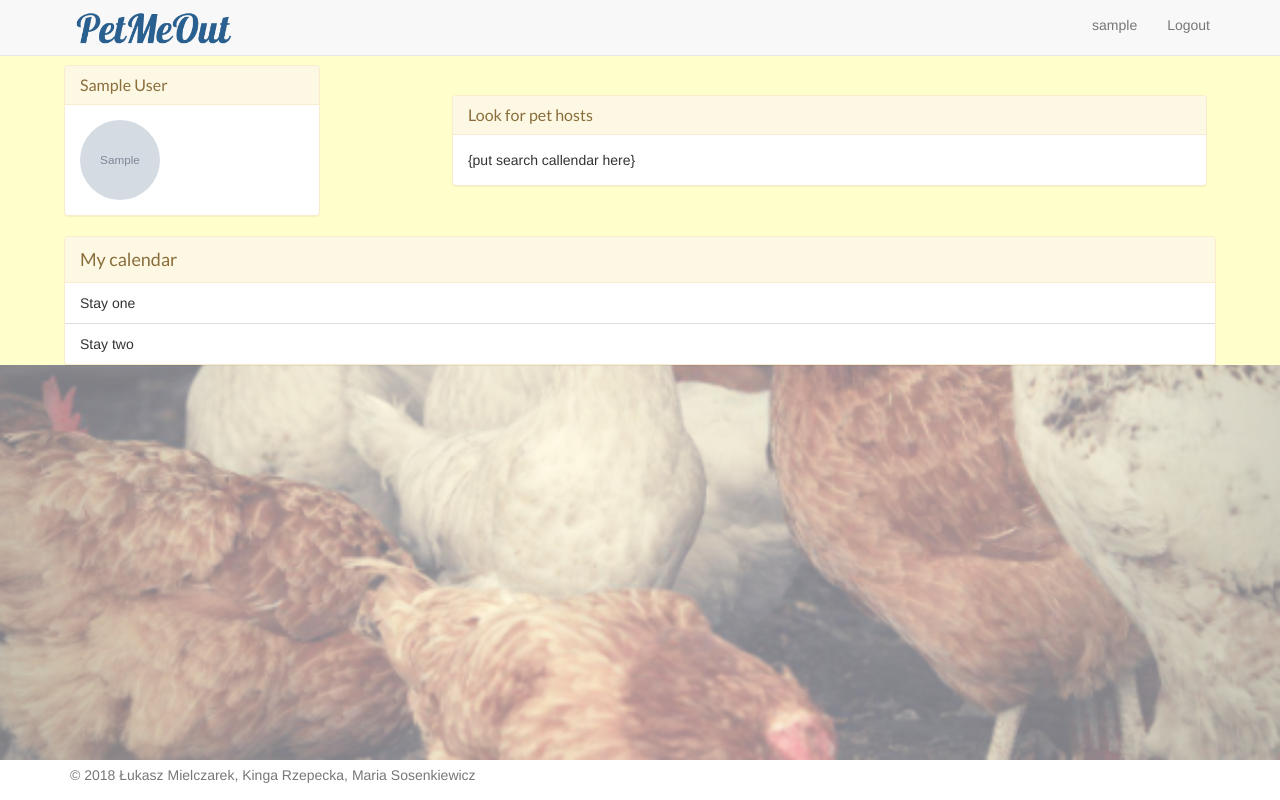
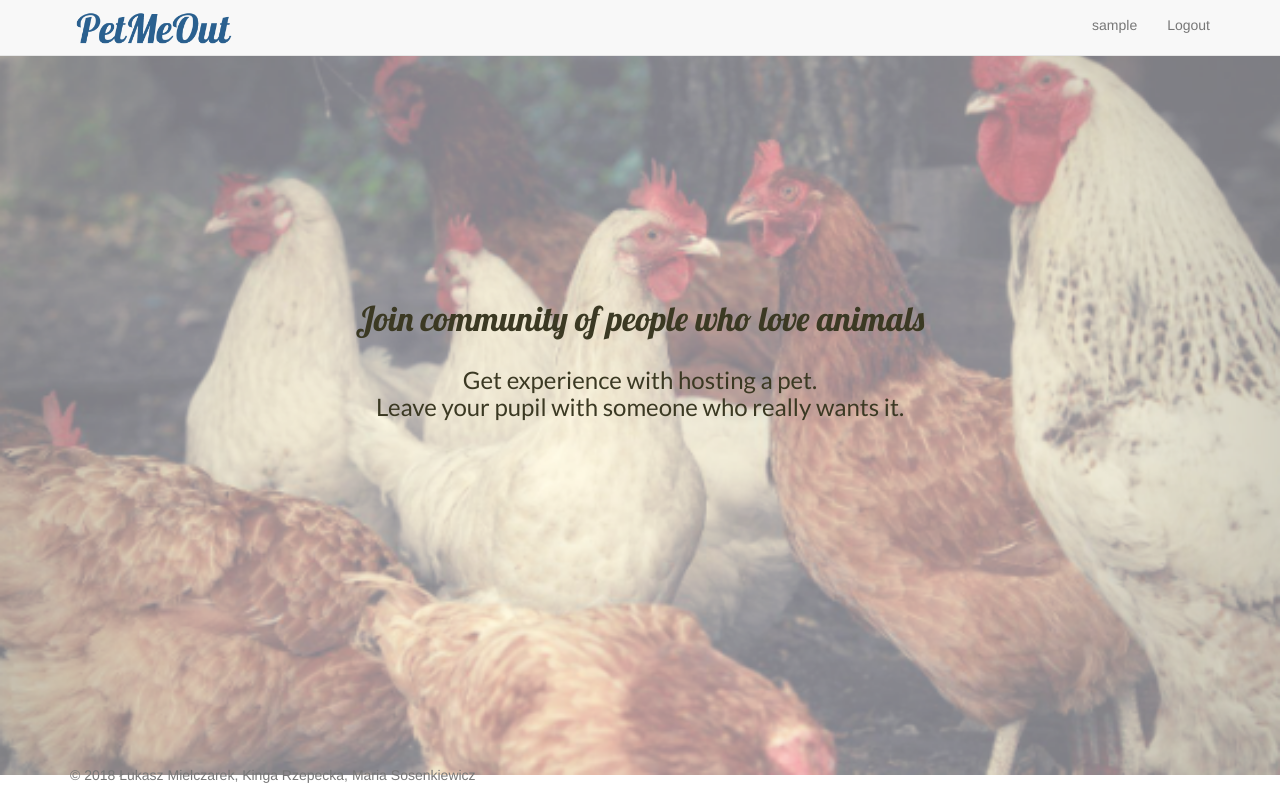
Before and after one commit to Ukasshu/pet-me-out, a Django app: page / in a window 1280 px wide. Run offline with Django 3.2, Linux system fonts and the light colour scheme; a user stored in the database is signed in; tables that the repository leaves empty hold one stand-in row (values such as "Sample post"); grey boxes marked "Sample" are stand-in pictures; some libraries are stand-ins or nearby versions.

Commit message:
view fixed, small changes

```diff
--- a/home/static/css/dir-pages.css
+++ b/home/static/css/dir-pages.css
@@ -1,12 +1,20 @@
 #content {
     background-image: url("../img/bck-img/one.png");
-    background-position: center;
+    background-position: center, top;
     background-size: 100%;
     background-repeat: no-repeat;
+    background-attachment: fixed;
     width: 100%;
-    height: 100vh;
+    min-height: 100vh;
     padding-top: 45px;
     padding-bottom: 45px;
+    position: sticky;
+}
+
+.row{
+    max-width: 100%;
+    margin-left:0px;
+    margin-right:0px;
 }
 
 /*
--- a/home/static/css/home.css
+++ b/home/static/css/home.css
@@ -5,6 +5,7 @@ html, body {
 body {
 
     position: relative;
+    max-width: 100vw;
 
 }
 #content:first-child{
--- a/home/templates/home/add_advert.html
+++ b/home/templates/home/add_advert.html
@@ -8,6 +8,7 @@
 {% block content %}
 
     <link rel="stylesheet" type="text/css" href="//fonts.googleapis.com/css?family=Lobster"/>
+    <link rel="stylesheet" type="text/css" href="{% static 'css/dir-pages.css' %}"/>
     <div class="container" style="position: center;">
 
         <div class="row">
--- a/home/templates/home/welcomePageLoggedIn.html
+++ b/home/templates/home/welcomePageLoggedIn.html
@@ -3,52 +3,25 @@
 {% block content %}
     <link href='http://fonts.googleapis.com/css?family=Lato:400,700' rel='stylesheet' type='text/css'>
     <link rel="stylesheet" type="text/css" href="//fonts.googleapis.com/css?family=Lobster"/>
-    <link rel="stylesheet" type="text/css" href="{% static 'css/dir-pages.css' %}"/>
-
-
-    <div class="back-panel " style="background-color: #FFFFCC;">
 
 
 
-    <div class="panel panel-warning" id="panel-profile">
-  <div class="panel-heading" >
-    <h3 class="panel-title">
-        <a href="profile">{{ user.first_name }} {{ user.last_name }}</a>
-       </h3>
-  </div>
-  <div class="panel-body">
-
-      <img class="img-circle"
-      src={{ user_data.photo.url }} style="max-width:80px;height:80px;margin:0px"/>
-
-
-  </div>
-</div>
-
-        <div class="panel panel-warning" id="panel-search">
-  <div class="panel-heading">
-    <h3 class="panel-title">Look for pet hosts</h3>
-  </div>
-  <div class="panel-body">
-                    {put search callendar here}
-
-  </div>
-</div>
-
-
-<div class="panel panel-warning" id="panel-stay">
-  <!-- Default panel contents -->
-  <div class="panel-heading">My calendar</div>
-{% comment %}  <div class="panel-body">
-    <p>..</p>
-  </div>{% endcomment %}
-
-  <!-- List group -->
-  <ul class="list-group">
-    <li class="list-group-item">Stay one</li>
-    <li class="list-group-item">Stay two</li>
-  </ul>
-</div>
+        <div id="bck-container">
+    <section id="bck-img">
+              <div id="backgrounds">
+              <img src="static/img/bck-img/one.png" alt="">
+            <img src="static/img/bck-img/two.png" alt="">
+             <img src="static/img/bck-img/three.png" alt="">
+                   <img src="static/img/bck-img/four.png" alt="">
+        </div>
+    <div id="bck-img-content">
+        <h1 class="bck-img-h1" style="font-family: Lobster">Join community of people who love animals</h1>
+                       <script src="static/js/img_slide.js"></script>
+        <h2 class="bck-img-h2" style="font-family: Lato">
+        <div>Get experience with hosting a pet.</div>
+            <div>Leave your pupil with someone who really wants it.</div></h2>
+                </div>
+    </section>
     </div>
 
 {% comment %}     <section id="bck-two">
```
Also changed, not shown: home/templates/home/profile.html (+9 -2 lines).
